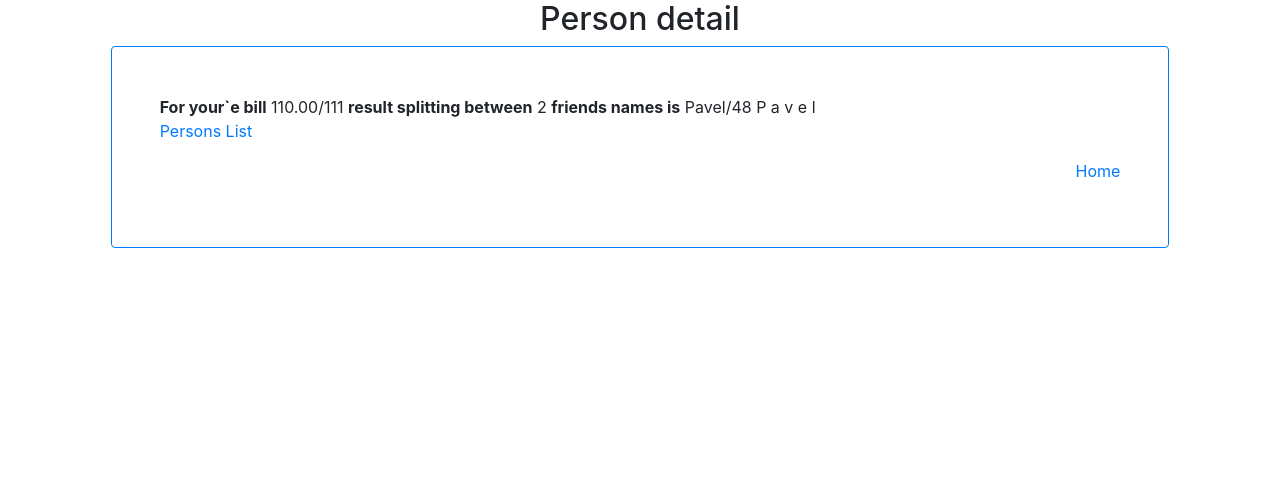
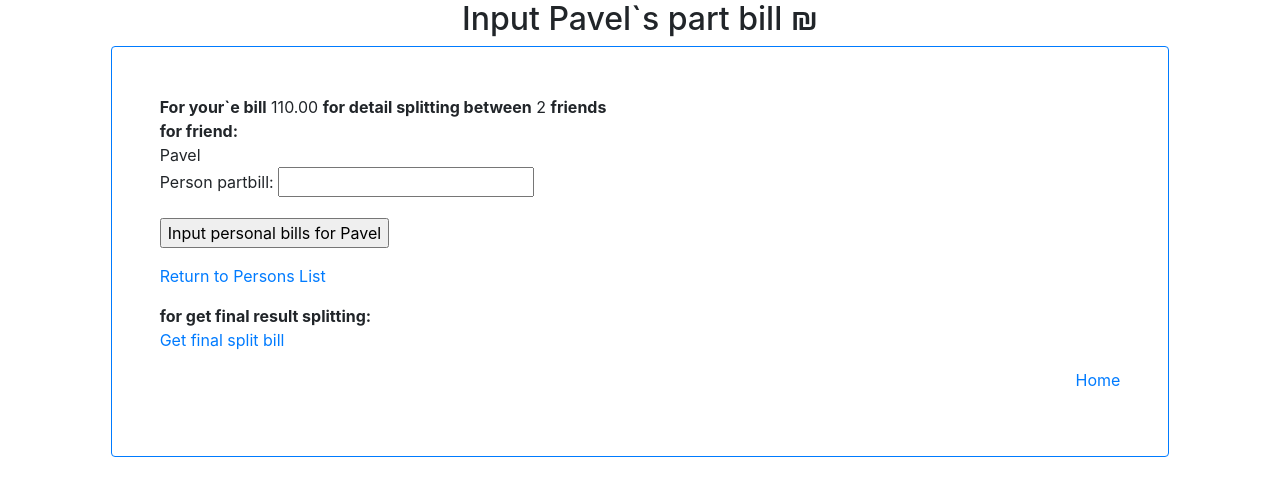
Before and after one commit to klep4a/splitbill, a Django app: page /48/detail/ in a window 1280 px wide. Shown: the top 496 px of the page. Run offline with Django 3.2, Linux system fonts and the light colour scheme; data comes from the database, SQL or seed files in the repository; some libraries are stand-ins or nearby versions.

Commit message:
final view, not full functionality

```diff
--- a/split_bill/forms.py
+++ b/split_bill/forms.py
@@ -11,10 +11,10 @@ class BillForm(forms.ModelForm):
 class PersonForm(forms.ModelForm):
     class Meta:
         model = models.Person
-        exclude = ('bill',)
+        exclude = ('bill', 'summa')
 
 
 class PersonBillForm(forms.ModelForm):
     class Meta:
         model = models.PersonBill
-        fields = ('pers_bill',)
+        fields = ('person_partbill',)
--- a/split_bill/models.py
+++ b/split_bill/models.py
@@ -9,7 +9,6 @@ class Bill(models.Model):
     full_bill = models.DecimalField(max_digits=6, decimal_places=2)
     date_time = models.DateTimeField(default=timezone.now)
     split_num = models.PositiveSmallIntegerField(null=True)
-    # objects = models.Manager()
 
     def __str__(self):
         return 'Bill: {}, split: {}'.format(self.full_bill, self.split_num)
@@ -25,26 +24,21 @@ class Bill(models.Model):
             self.split_list.append(self.full_bill)
         return self.split_list
 
-    # class Meta:
-    #     ordering = ['-date_time']
-
-    # def get_absolute_url(self):
-    #     return reverse('split_bill:bill_detail',
-    #                    args=[self.id])
-
 
 class Person(models.Model):
     bill = models.ForeignKey(Bill, on_delete=models.CASCADE)
     person_name = models.CharField(max_length=50)
-    # person_count == Bill.split_num
+    # person_num == Bill.split_num
+    summa = models.DecimalField(max_digits=6, decimal_places=2, null=True)
+    # summa calculate when views.final called
 
     def __str__(self):
-        return 'Name: {}'.format(self.person_name)
+        return 'Name: {} for {}'.format(self.person_name, self.bill)
 
 
 class PersonBill(models.Model):
     person = models.ForeignKey(Person, on_delete=models.CASCADE)
-    pers_bill = models.DecimalField(max_digits=6, decimal_places=2)
+    person_partbill = models.DecimalField(max_digits=6, decimal_places=2)
 
     def __str__(self):
-        return 'PBill: {} for {}'.format(self.pers_bill, self.person)
+        return 'PBill: {} for {}'.format(self.person_partbill, self.person)
--- a/split_bill/templates/split_bill/index.html
+++ b/split_bill/templates/split_bill/index.html
@@ -1,7 +1,6 @@
 {% load bootstrap4 %}
 {% load static %}
 {% bootstrap_css%}
-<!--{% bootstrap_javascript jquery='full' %}-->
 <!DOCTYPE html>
 <html>
     <head>
@@ -11,7 +10,7 @@
     </head>
     <body>
         <div class="container-fluid">
-            <h2 style="text-align: center">{{ header }}</h2>
+            <h2 style="text-align: center">{{ header }}  &#8362;</h2>
             <div class="row justify-content-center">
                 <div class="col-sm-10 pr-sm-1 pl-sm-1">
                     <div class="p-5 border border-primary rounded" >
--- a/split_bill/templates/split_bill/person_detail.html
+++ b/split_bill/templates/split_bill/person_detail.html
@@ -4,14 +4,22 @@
 
 {% block content %}
 <strong>For your`e bill</strong>
-{{ person.bill.full_bill }}/{{person.bill.id}}
-<strong>result splitting between</strong>
+{{ person.bill.full_bill }}
+<strong>for detail splitting between</strong>
 {{ person.bill.split_num }}
-<strong>friends names is</strong>
-{{ person.person_name }}/{{ person.id }}
-{% for char in person.person_name %}
-{{ char }}
+<strong>friends<br>
+    for friend: </strong><br>
+{{ person.person_name }}
+{% for pbill in person.personbill_set.all %}
+    {{ pbill.person_partbill }}<strong> + </strong>
 {% endfor %}
-<p align="bottom" style="text-align: left"><a href="{% url 'split_bill:persons_list' person.bill.id %}">Persons List</a></p>
+<form action="." method="post">
+    {% csrf_token %}
+    {{ p_bill_form.as_p }}
+    <input type="submit" value="Input personal bills for {{ person.person_name }}">
+</form>
+<p align="bottom" style="text-align: left"><a href="{% url 'split_bill:persons_list' person.bill.id %}">Return to Persons List</a></p>
+<strong>for get final result splitting:</strong>
+<p align="bottom" style="text-align: left"><a href="{% url 'split_bill:final' person.bill.id %}">Get final split bill</a></p>
 <p align="bottom" style="text-align: right"><a href="{% url 'split_bill:index' %}">Home</a></p>
 {% endblock %}
--- a/split_bill/templates/split_bill/persons_list.html
+++ b/split_bill/templates/split_bill/persons_list.html
@@ -5,10 +5,10 @@
 {% block content %}
 <strong>For your`e bill</strong>
 {{ persons.bill.full_bill }}
-<strong>friends names is</strong>
+<strong>list friends is</strong>
 
 {% for person in persons %}
-<br>{{ person.person_name }}<a href="{% url 'split_bill:person_detail' person.id %}"> Detail</a>
+<br>{{ person.person_name }}<a href="{% url 'split_bill:person_detail' person.id %}"> Detail bill</a>
 {% endfor %}
 
 <p align="bottom" style="text-align: right"><a href="{% url 'split_bill:index' %}">Home</a></p>
--- a/split_bill/templates/split_bill/result.html
+++ b/split_bill/templates/split_bill/result.html
@@ -14,7 +14,7 @@
 {% endfor %}
 
 <strong>чтобы посчитать счета друзей раздельно:</strong>
-<p align="bottom" style="text-align: left"><a href="{% url 'split_bill:bill_detail' bill.id %}">Detail</a></p>
+<p align="bottom" style="text-align: left"><a href="{% url 'split_bill:bill_detail' bill.id %}">Detail bill</a></p>
 <p align="bottom" style="text-align: right"><a href="{% url 'split_bill:index' %}">Home</a></p>
 <p align="bottom" style="text-align: right">обработано счетов: {{ bill.id }}</p>
 {% endblock %}
--- a/split_bill/urls.py
+++ b/split_bill/urls.py
@@ -9,4 +9,5 @@ urlpatterns = [
     path('<int:bill_id>/', views.bill_detail, name='bill_detail'),
     path('<int:bill_id>/persons/', views.persons_list, name='persons_list'),
     path('<int:person_id>/detail/', views.person_detail, name='person_detail'),
+    path('<int:bill_id>/final/', views.final, name='final'),
 ]
--- a/split_bill/views.py
+++ b/split_bill/views.py
@@ -1,6 +1,6 @@
 from django.shortcuts import get_object_or_404, render, redirect, HttpResponse
 from django.views import generic
-from django.forms import inlineformset_factory
+from django.forms import inlineformset_factory, modelformset_factory
 from . import forms
 from .models import Bill, Person, PersonBill
 
@@ -43,7 +43,6 @@ def bill_detail(request, bill_id):
             return render(request,
                           'split_bill/persons_list.html',
                           {'persons': persons,
-                              # 'bill': bill,
                            'header': 'Input friends bills'})
     else:
         person_formset = PersonFormSet(instance=bill)
@@ -58,7 +57,6 @@ def persons_list(request, bill_id):
     bill = get_object_or_404(Bill,
                              id=bill_id)
     persons = bill.person_set.all()
-    print(bill.id, persons)
     return render(request,
                   'split_bill/persons_list.html',
                   {'persons': persons,
@@ -68,8 +66,40 @@ def persons_list(request, bill_id):
 def person_detail(request, person_id):
     person = get_object_or_404(Person,
                                id=person_id)
-    print(person.bill.pk, person.id, person)
+    if request.method == 'POST':
+        p_bill_form = forms.PersonBillForm(request.POST)
+        if p_bill_form.is_valid():
+            p_bill = p_bill_form.save(commit=False)
+            p_bill.person = person
+            p_bill.save()
+            return redirect('split_bill:person_detail',
+                            person_id=person_id)
+
+    else:
+        p_bill_form = forms.PersonBillForm()
     return render(request,
                   'split_bill/person_detail.html',
                   {'person': person,
-                   'header': 'Person detail'})
+                   'p_bill_form': p_bill_form,
+                   'header': 'Input {}`s part bill'.format(
+                       person.person_name
+                   )})
+
+
+def final(request, bill_id):
+    bill = get_object_or_404(Bill,
+                             id=bill_id)
+    persons = bill.person_set.all()
+    for person in persons:
+        summa = 0
+        pbills = person.personbill_set.all()
+        for pbill in pbills:
+            summa += pbill.person_partbill
+        person.summa = summa
+        person.save()
+    return render(request,
+                  'split_bill/final.html',
+                  {'bill': bill,
+                   'header': 'Final result for bill {} \u263A'.format(
+                       bill.full_bill
+                   )})
```
Also changed, not shown: split_bill/templates/split_bill/final.html (added, +20 -0 lines), db.sqlite3, split_bill/migrations/0005_auto_20200418_1409.py (added), split_bill/migrations/0006_person_summa.py (added), 1 other file.
